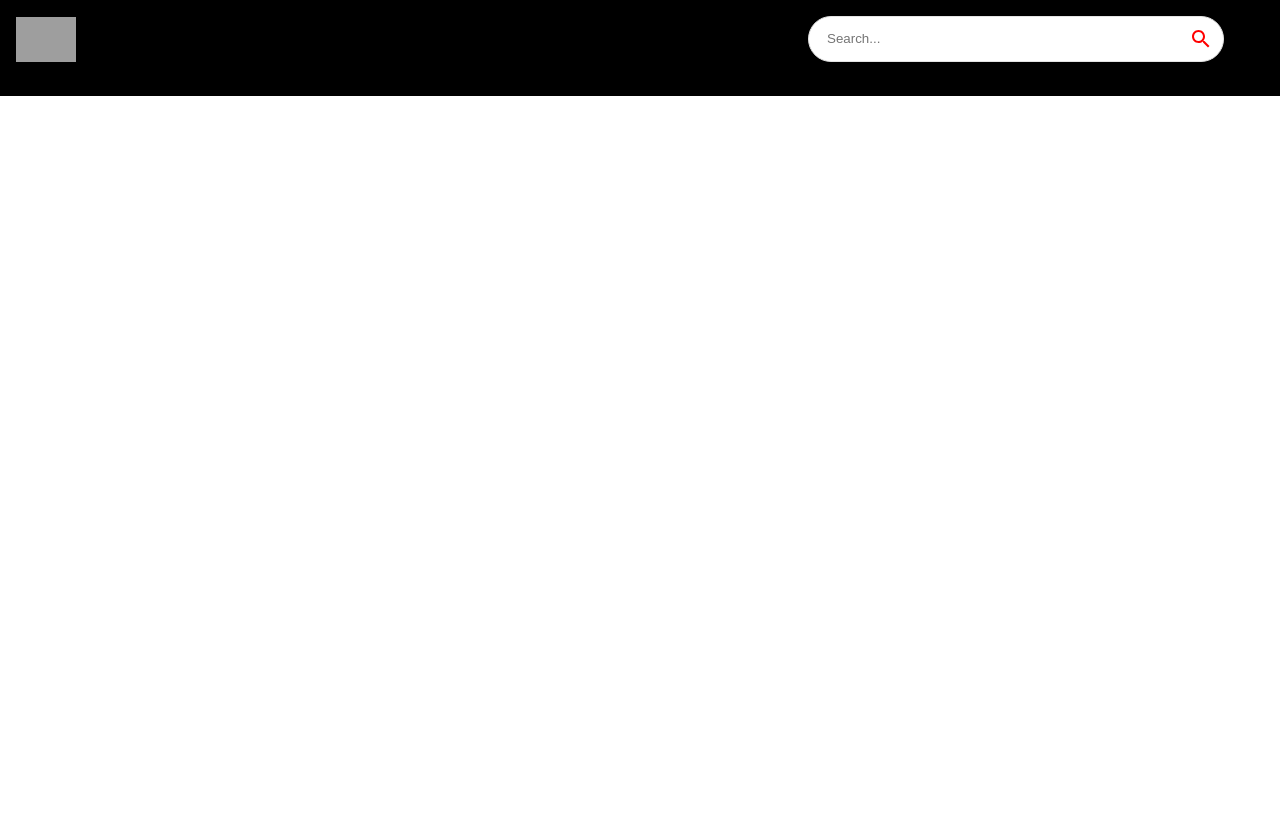
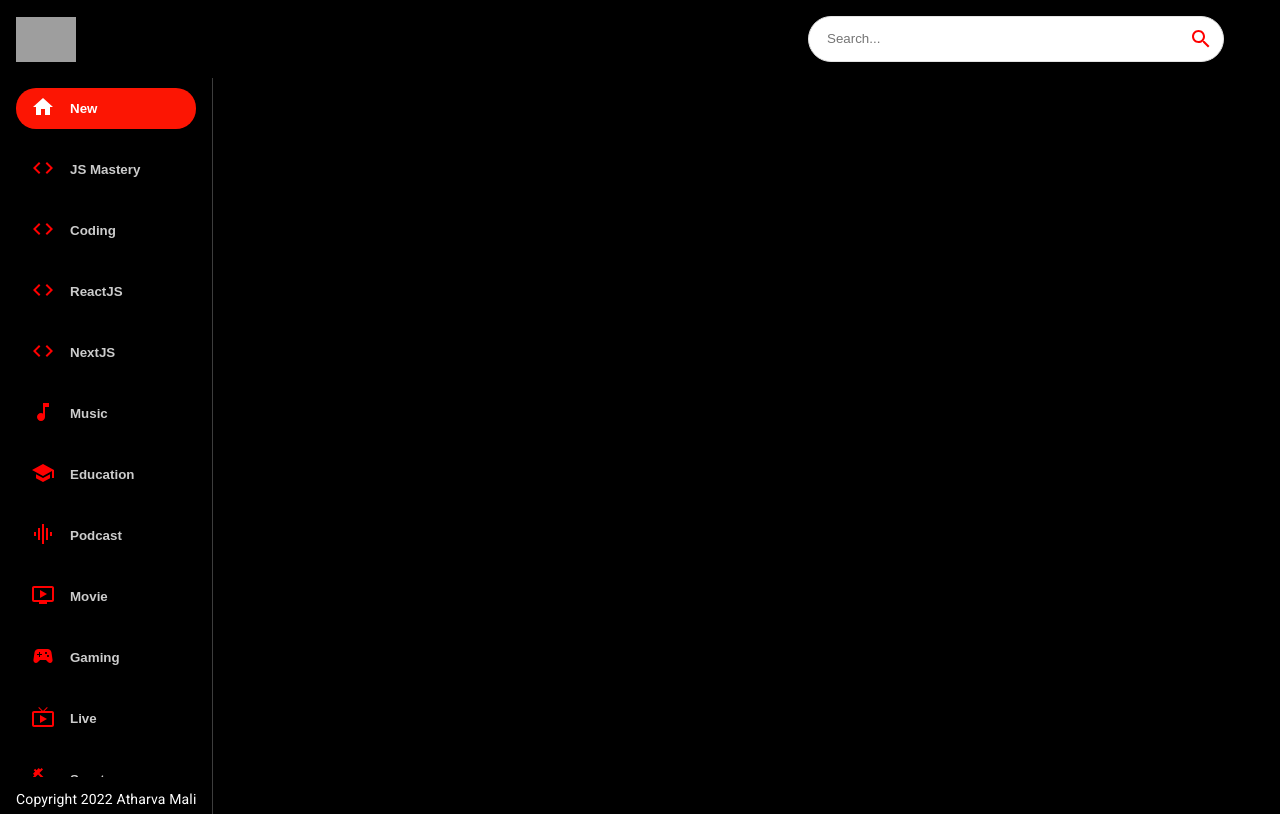
Before and after one commit to atharva-mali/youtube-clone, a React (Create React App) app: page / in a window 1280 px wide. Built offline with nearby package versions, Linux system fonts and the light colour scheme; grey boxes are pictures that could not be loaded; the HTML template or start-up script is replaced by a standard one.

Commit message:
Implemented Sidebar

```diff
--- a/public/index.html
+++ b/public/index.html
@@ -3,7 +3,7 @@
 
 <head>
   <meta charset="utf-8" />
-  <link rel="icon" href="%PUBLIC_URL%/favicon.ico" />
+  <link rel="icon" href="https://i.ibb.co/s9Qys2j/logo.png" />
   <meta name="viewport" content="width=device-width, initial-scale=1" />
   <meta name="theme-color" content="#000000" />
   <meta name="description" content="Web site created using create-react-app" />
@@ -11,7 +11,7 @@
   <link rel="manifest" href="%PUBLIC_URL%/manifest.json" />
   <link rel="stylesheet" href="https://fonts.googleapis.com/css?family=Roboto:300,400,500,700&display=swap" />
   <link rel="stylesheet" href="https://fonts.googleapis.com/icon?family=Material+Icons" />
-  <title>ASM Media</title>
+  <title>AM Media</title>
 </head>
 
 <body>
--- a/src/components/Feed.jsx
+++ b/src/components/Feed.jsx
@@ -1,9 +1,25 @@
-import React from 'react'
+import { useState, useEffect } from "react";
+import { Box, Stack, Typography } from "@mui/material";
+import Sidebar from "./Sidebar";
 
 const Feed = () => {
   return (
-    <div>Feed</div>
-  )
-}
+    <Stack sx={{ flexDirection: { sx: "column", md: "row" } }}>
+      <Box
+        sx={{
+          height: { sx: "auto", md: "92vh" },
+          borderRight: "1px solid #3d3d3d",
+          px: { sx: 0, md: 2 },
+        }}
+      >
+        <Sidebar />
 
-export default Feed
+        <Typography className="copyright" variant="body2" sx={{mt : 1.5, color: '#fff'}}>
+          Copyright 2022 Atharva Mali
+        </Typography>
+      </Box>
+    </Stack>
+  );
+};
+
+export default Feed;
--- /dev/null
+++ b/src/components/Sidebar.jsx
@@ -0,0 +1,42 @@
+import { Stack } from "@mui/material";
+
+import { categories } from "../utils/constants";
+
+const selectedCategory = "New";
+const Sidebar = () => (
+  <Stack
+    direction="row"
+    sx={{
+      overflowY: "auto",
+      height: { sx: "auto", md: "95%" },
+      flexDirection: { md: "column" },
+    }}
+  >
+    {categories.map((category) => (
+      <button
+        className="category-btn"
+        style={{
+          background: category.name === selectedCategory && "#FC1503",
+          color: "white",
+        }}
+        key={category.name}
+      >
+        <span
+          style={{
+            color: category.name === selectedCategory ? "white" : "red",
+            marginRight: "15px",
+          }}
+        >
+          {category.icon}
+        </span>
+        <span
+          style={{ opacity: category.name === selectedCategory ? "1" : "0.8" }}
+        >
+          {category.name}
+        </span>
+      </button>
+    ))}
+  </Stack>
+);
+
+export default Sidebar;
--- a/src/components/index.js
+++ b/src/components/index.js
@@ -4,3 +4,4 @@
 export { default as SearchFeed } from './SearchFeed';
 export { default as VideoDetail } from './VideoDetail';
 export { default as SearchBar } from './SearchBar';
+export { default as Sidebar } from './Sidebar';
```
